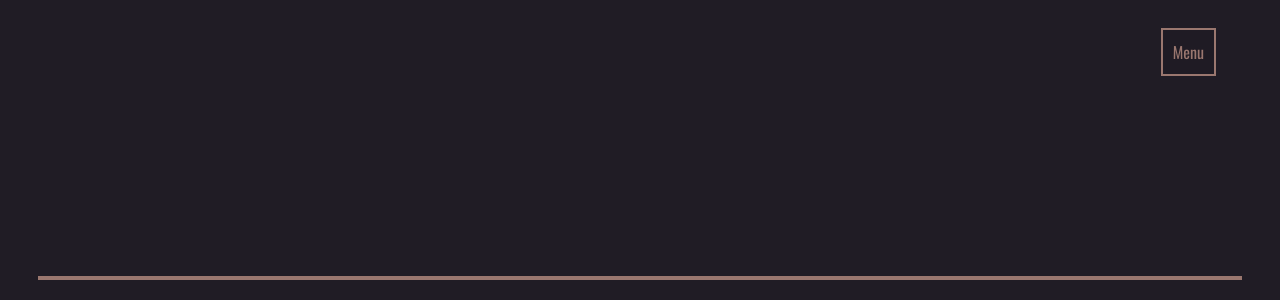
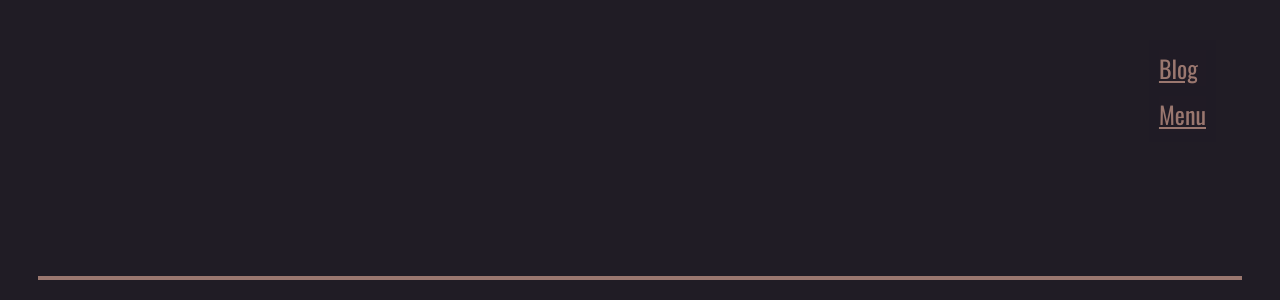
Before and after one commit to meshnesh/django-blog, a Django app: page / in a window 1280 px wide. Shown: the top 300 px of the page. Run offline with Django 3.2, Linux system fonts and the light colour scheme; data that the repository does not hold is empty; some libraries are stand-ins or nearby versions.

Commit message:
Edited personal site homepage

```diff
--- a/jester/static/css/site.css
+++ b/jester/static/css/site.css
@@ -57,8 +57,6 @@ section {
 
 .ck-nav-trigger {
     /*    menu nav*/
-    border: 2px solid #9a776f;
-    padding: 10px;
     background: rgba(32, 28, 37, 0.8);
 }
 .ck-vertical-nav {
@@ -66,21 +64,32 @@ section {
     z-index: 2;
     top: 40px;
     right: 5%;
+    background: rgba(32, 28, 37, .7);
 }
 .ck-vertical-nav .label {
     color: #9a776f;
     background: none;
+    font-size: 1.2em;
+    text-decoration: underline;
+    background: rgba(32, 28, 37, .7);
+}
+.ck-vertical-nav .menu{
     font-size: 1.5em;
-    transform: translateY(10vh);
-    line-height: 32px;
+    margin: 10px;
+    text-decoration: underline;
+    background: rgba(32, 28, 37, .7);
+}
+.ck-vertical-nav .menu:hover, .label:hover{
+    color: #fff;
 }
 
 /*Opening nav*/
 
 
 .ck-nav-wrapper {
-    transform: translateX(30vw);
+    transform: translateX(50vw);
     position: absolute;
+    text-align: center;
 }
 .move0 {
     animation: move0 1s  forwards cubic-bezier(.86, .01, .77, .78);
@@ -88,7 +97,7 @@ section {
 @keyframes move0 {
     from {}
     to {
-        transform: translateX(-10vw);
+        transform: translateX(3vw);
     }
 }
 .move50 {
--- a/jester/static/js/js/smoothscroll.js
+++ b/jester/static/js/js/smoothscroll.js
@@ -1,6 +1,6 @@
 jQuery(document).ready(function ($) {
     var section = $('.ck-section'),
-        navigationItems = $('.ck-nav-wrapper a.scroller'),
+        navigationItems = $('.ck-nav-wrapper a'),
         trigger = $('.ck-nav-trigger'),
         wrapper = $('.ck-nav-wrapper');
     updateNavigation();
--- a/personalsite/templates/index.html
+++ b/personalsite/templates/index.html
@@ -6,13 +6,14 @@
 {% endblock %}
 {% block content %}
 
+
 <nav class="ck-vertical-nav text-right">
-        <a class="ck-nav-trigger">Menu</a>
+        <a href="{% url 'blog:list' %}" id="blog"><span class="menu">Blog</span></a>
+        <a class="ck-nav-trigger"><span class="menu">Menu</span></a>
         <div class="ck-nav-wrapper">
             <ul>
                 <li><a href="#home" class="active"><span class="label scroller">Home</span></a></li>
                 <li><a href="#about"><span class="label scroller">About Me</span></a></li>
-                <li><a href="{% url 'blog:list' %}" id="blog"><span class="label">Blog</span></a></li>
                 <li><a href="#folio"><span class="label scroller">My Works</span></a></li>
                 <li><a href="#contact"><span class="label scroller">Contact Me</span></a></li>
 
```
